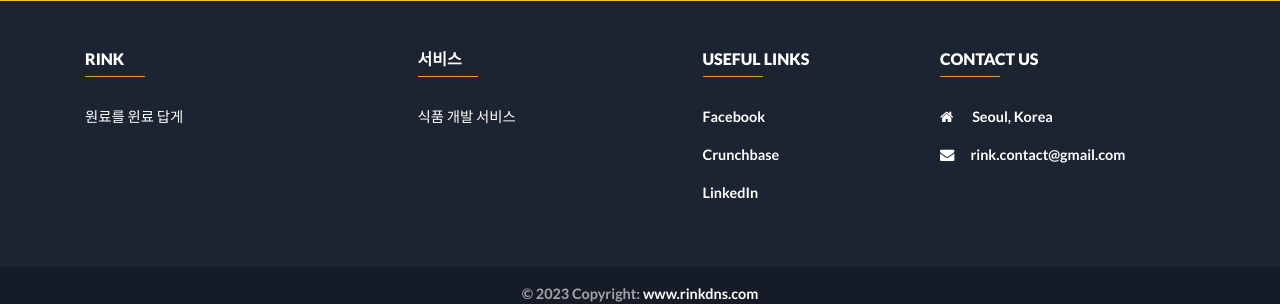
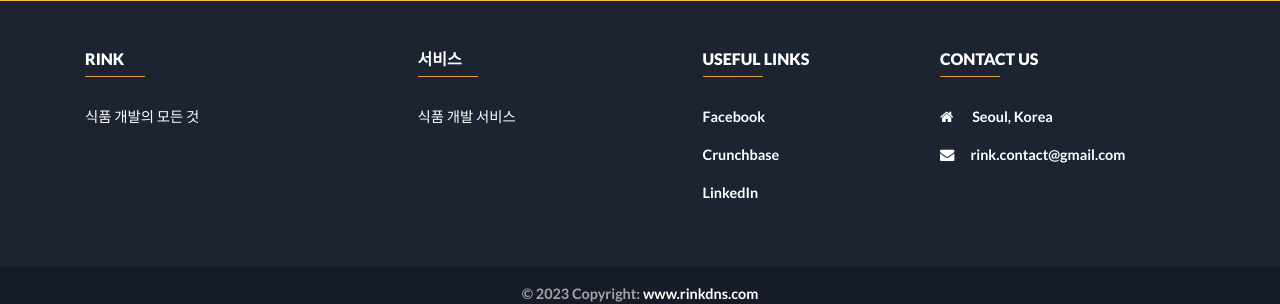
Before and after one commit to rink-korea/rink-korea.github.io, a Jekyll site: the page index.html, which Jekyll copies as it is, in a window 1280 px wide and 900 px high, scrolled down 2246 px. Shown: the part 579-883 px from the top of the window. Built offline with Jekyll 4.4.1, drawn with Linux system fonts in a browser that asks for light colours; nearby versions of some CDN libraries; library files that are not in the unit come from our copies; a script that is not in the unit is left out.

Commit message:
Update index.html

```diff
--- a/index.html
+++ b/index.html
@@ -327,7 +327,7 @@
                         <strong>RINK</strong>
                     </h6>
                     <hr class="orange accent-2 mb-4 mt-0 d-inline-block mx-auto" style="width: 60px;">
-                    <p> 원료를 윈료 답게</p>
+                    <p> 식품 개발의 모든 것</p>
                 </div>
                 <!--/.First column-->
 
```
